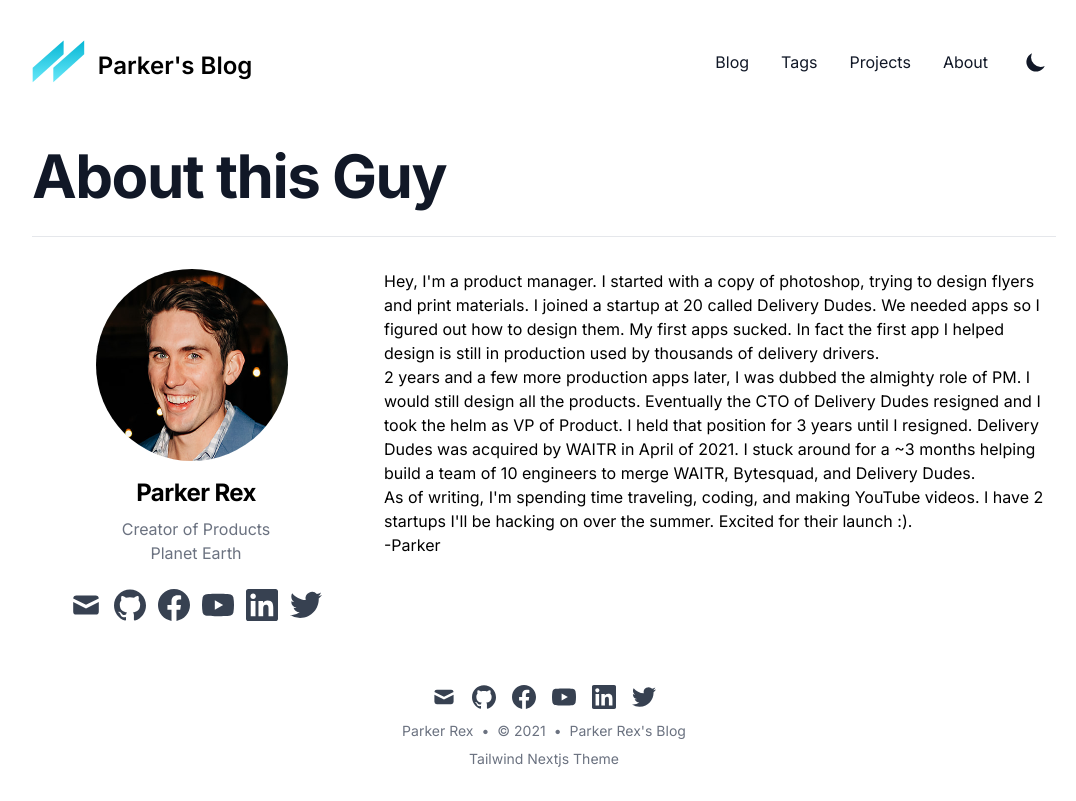
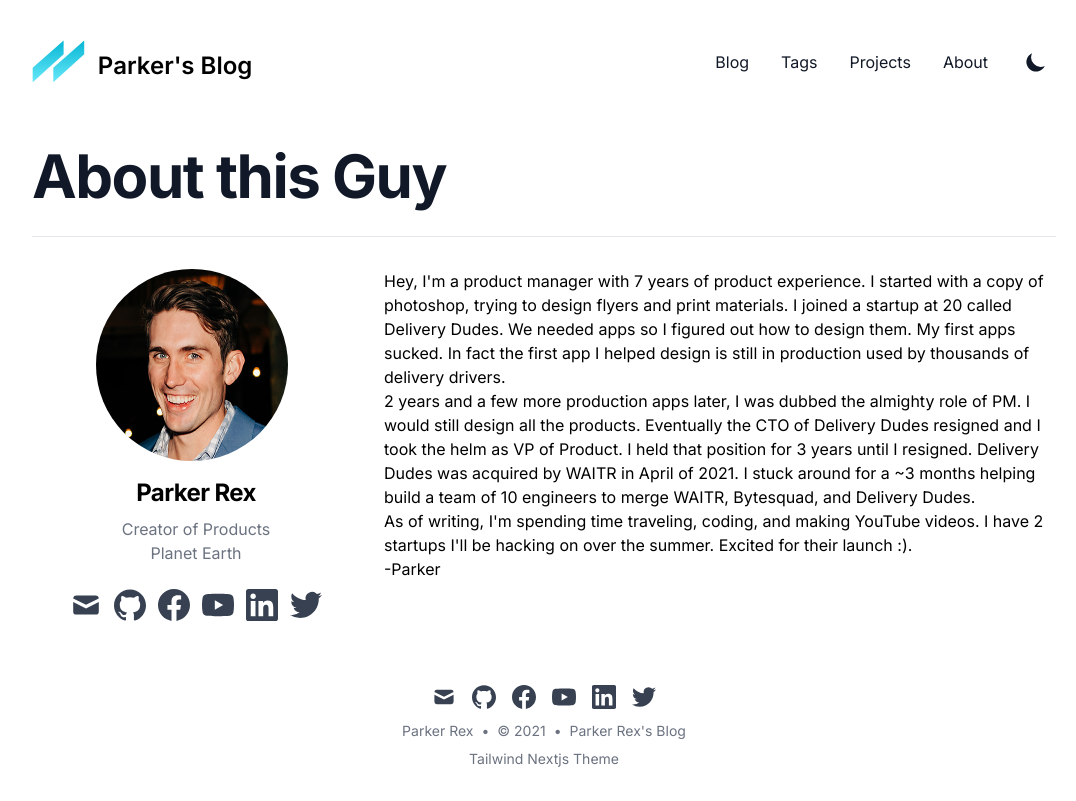
Before and after one commit to ParkerRex/product-blog, a Next.js app: page /about in a window 1280 px wide. Shown: the whole page, without its empty margins (96-1172 px from the left). Built offline with nearby package versions, Linux system fonts and the light colour scheme; what @tailwindcss/typography would draw is missing.

Commit message:
about section update

```diff
--- a/pages/about.js
+++ b/pages/about.js
@@ -35,7 +35,7 @@ export default function About() {
           </div>
           <div className="pt-8 pb-8 prose dark:prose-dark max-w-none xl:col-span-2">
             <p>
-              Hey, I'm a product manager. I started with a copy of photoshop,
+              Hey, I'm a product manager with 7 years of product experience. I started with a copy of photoshop,
               trying to design flyers and print materials. I joined a startup at 20 called Delivery Dudes.
               We needed apps so I figured out how to design them. My first apps sucked. In fact the first app I helped design is still in production used by thousands of delivery drivers.
             </p>
```
